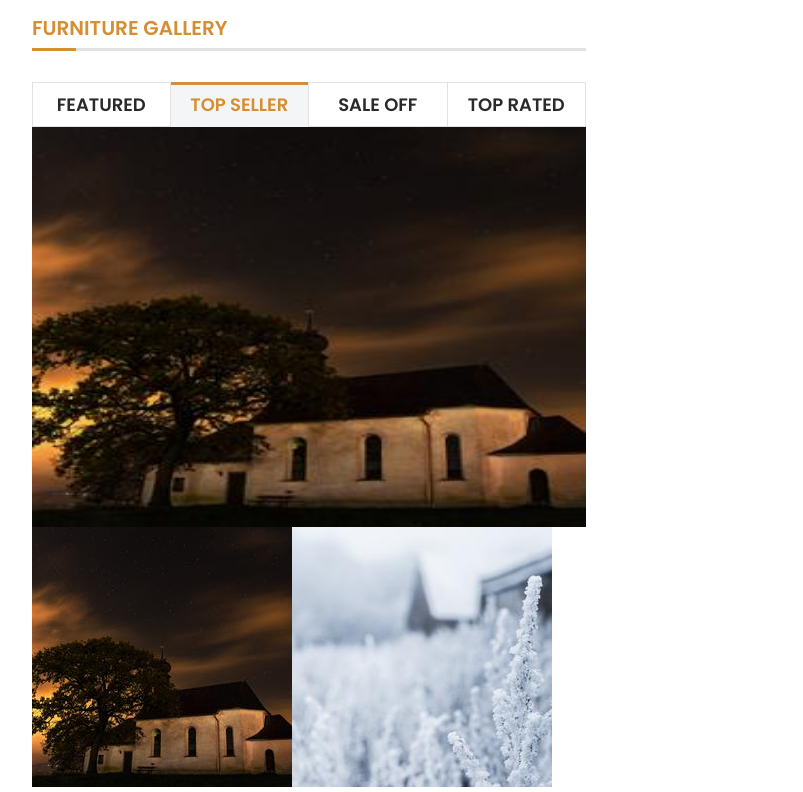
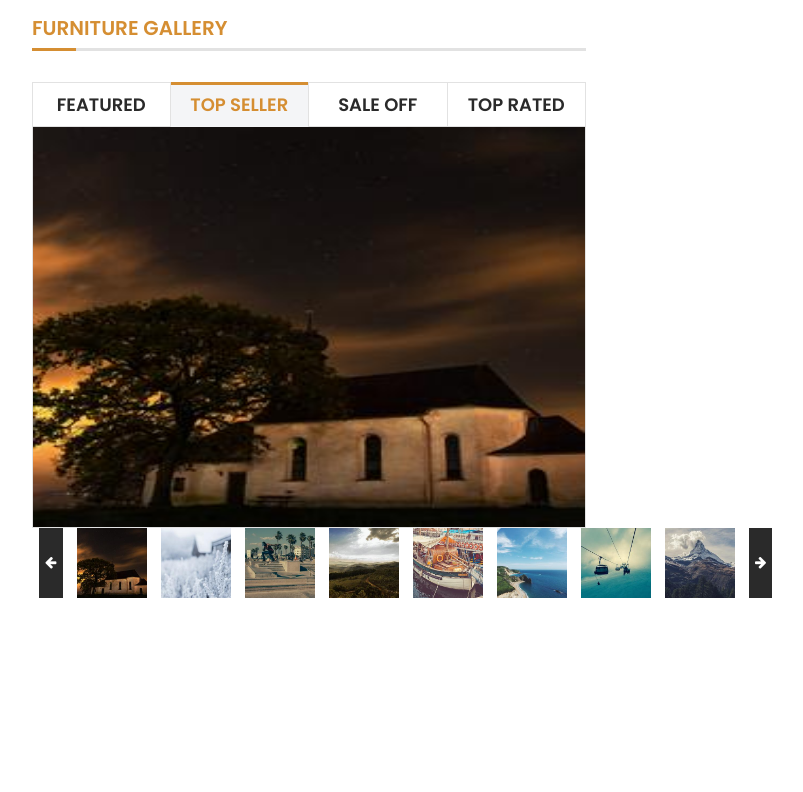
Before and after one commit to SHAH0001/bazar, a Vue app: page / in a window 1280 px wide. Shown: the part 2440-3232 px from the top of the page, without its empty margins (30-833 px from the left). Built offline with nearby package versions, Linux system fonts and the light colour scheme.

Commit message:
the logic for the top shopping block is ready

```diff
--- a/src/components/Products.vue
+++ b/src/components/Products.vue
@@ -54,15 +54,26 @@
                     </Tab>
                     <Tab name="Top seller" selected="true">
                         <div class="top-seller-img">
-                            <img :src="getImage(products[topSellerShowImage].img)" alt="">
+                            <img
+                                :src="topSellerShowImage"
+                                alt=""
+                            />
                         </div>
                         <div class="top-seller-gallery">
+                            <button class="top-seller-button" type="button">
+                                <i class="icon-arrow-left"></i>
+                            </button>
                             <img
                                 v-for="(item, index) in products"
                                 :key="index"
-                                @click="topSellerChangePicture(item.id)"
                                 :src="getImage(item.img)"
-                            alt="">
+                                @click="topSellerChange(item.img)"
+                                class="top-seller-gallery-item"
+                                alt=""
+                            />
+                            <button class="top-seller-button" type="button">
+                                <i class="icon-arrow-right"></i>
+                            </button>
                         </div>
                     </Tab>
                     <Tab name="Sale off">
@@ -84,9 +95,6 @@ import StarRating from './StarRating'
 import Tab from './Tabs/Tab'
 import Tabs from './Tabs/Tabs'
 
-
-
-
 export default {
     data() {
         return {
@@ -94,7 +102,7 @@ export default {
                 {
                     id: 1,
                     sale: Math.floor(Math.random() * Math.floor(2)),
-                    img: '1',
+                    img: 'product_1.jpg',
                     name: 'Aenean Ru Bristique',
                     rating: Math.floor(Math.random() * Math.floor(6)),
                     oldPrice: 30.00,
@@ -104,7 +112,7 @@ export default {
                 {
                     id: 2,
                     sale: Math.floor(Math.random() * Math.floor(2)),
-                    img: '2',
+                    img: 'product_2.jpg',
                     name: 'Aenean Ru Bristique',
                     rating: Math.floor(Math.random() * Math.floor(6)),
                     oldPrice: false,
@@ -114,7 +122,7 @@ export default {
                 {
                     id: 3,
                     sale: Math.floor(Math.random() * Math.floor(2)),
-                    img: '3',
+                    img: 'product_3.jpg',
                     name: 'Aenean Ru Bristique',
                     rating: Math.floor(Math.random() * Math.floor(6)),
                     oldPrice: false,
@@ -124,7 +132,7 @@ export default {
                 {
                     id: 4,
                     sale: Math.floor(Math.random() * Math.floor(2)),
-                    img: '4',
+                    img: 'product_4.jpg',
                     name: 'Aenean Ru Bristique',
                     rating: Math.floor(Math.random() * Math.floor(6)),
                     oldPrice: false,
@@ -134,7 +142,7 @@ export default {
                 {
                     id: 5,
                     sale: Math.floor(Math.random() * Math.floor(2)),
-                    img: '5',
+                    img: 'product_5.jpg',
                     name: 'Aenean Ru Bristique',
                     rating: Math.floor(Math.random() * Math.floor(6)),
                     oldPrice: Math.floor(Math.random() * Math.floor(30)),
@@ -144,7 +152,7 @@ export default {
                 {
                     id: 6,
                     sale: Math.floor(Math.random() * Math.floor(2)),
-                    img: '6',
+                    img: 'product_6.jpg',
                     name: 'Aenean Ru Bristique',
                     rating: Math.floor(Math.random() * Math.floor(6)),
                     oldPrice: 30.00,
@@ -154,7 +162,7 @@ export default {
                  {
                     id: 7,
                     sale: Math.floor(Math.random() * Math.floor(2)),
-                    img: '7',
+                    img: 'product_7.jpg',
                     name: 'Aenean Ru Bristique',
                     rating: Math.floor(Math.random() * Math.floor(6)),
                     oldPrice: Math.floor(Math.random() * Math.floor(30)),
@@ -164,7 +172,7 @@ export default {
                 {
                     id: 8,
                     sale: Math.floor(Math.random() * Math.floor(2)),
-                    img: '8',
+                    img: 'product_8.jpg',
                     name: 'Aenean Ru Bristique',
                     rating: Math.floor(Math.random() * Math.floor(6)),
                     oldPrice: 30.00,
@@ -172,16 +180,24 @@ export default {
                     description: 'Faded short sleeves t-shirt with high neckline. Soft and stretchy material for a comfortable fit. Accessorize with a straw hat and youre ready.'
                 }
             ],
-            topSellerShowImage: 0
+            topSellerStartImage: false
         }
     },
     methods: {
         getImage(path) {
-            return require('../assets/images/product_' + path + '.jpg');
+            return require('../assets/images/' + path);
         },
-        topSellerChangePicture(imageId) {
-            this.topSellerShowImage = imageId
+        topSellerChange(image) {
+            return this.topSellerStartImage = image
         }
+    },
+    computed: {
+        topSellerShowImage() {
+            if(!this.topSellerStartImage) {
+                return this.getImage(this.products[0].img)
+            }
+            return require('../assets/images/' + this.topSellerStartImage);
+        },
     },
     components: {
         SortingDisplay,
@@ -443,10 +459,38 @@ export default {
         background-color: $secondColor;
     }
 
+    .top-seller-img {
+        border: 1px solid #e2e2e2;
+        border-top: none;
+    }
+
     .top-seller-img img {
         display: block;
         width: 100%;
         height: 400px;
+    }
+
+    .top-seller-gallery {
+        display: flex;
+    }
+
+    .top-seller-gallery-item {
+        display: block;
+        width: 70px;
+        height: 70px;
+        margin: 0 7px;
+    }
+
+    .top-seller-button {
+        display: inline-block;
+        width: 33px;
+        height: 70px;
+        border: none;
+        outline: none;
+        cursor: pointer;
+        background-color: $mainColor;
+        margin: 0 7px;
+        color: #fff;
     }
 
     .furniture-gallery-right {
```
